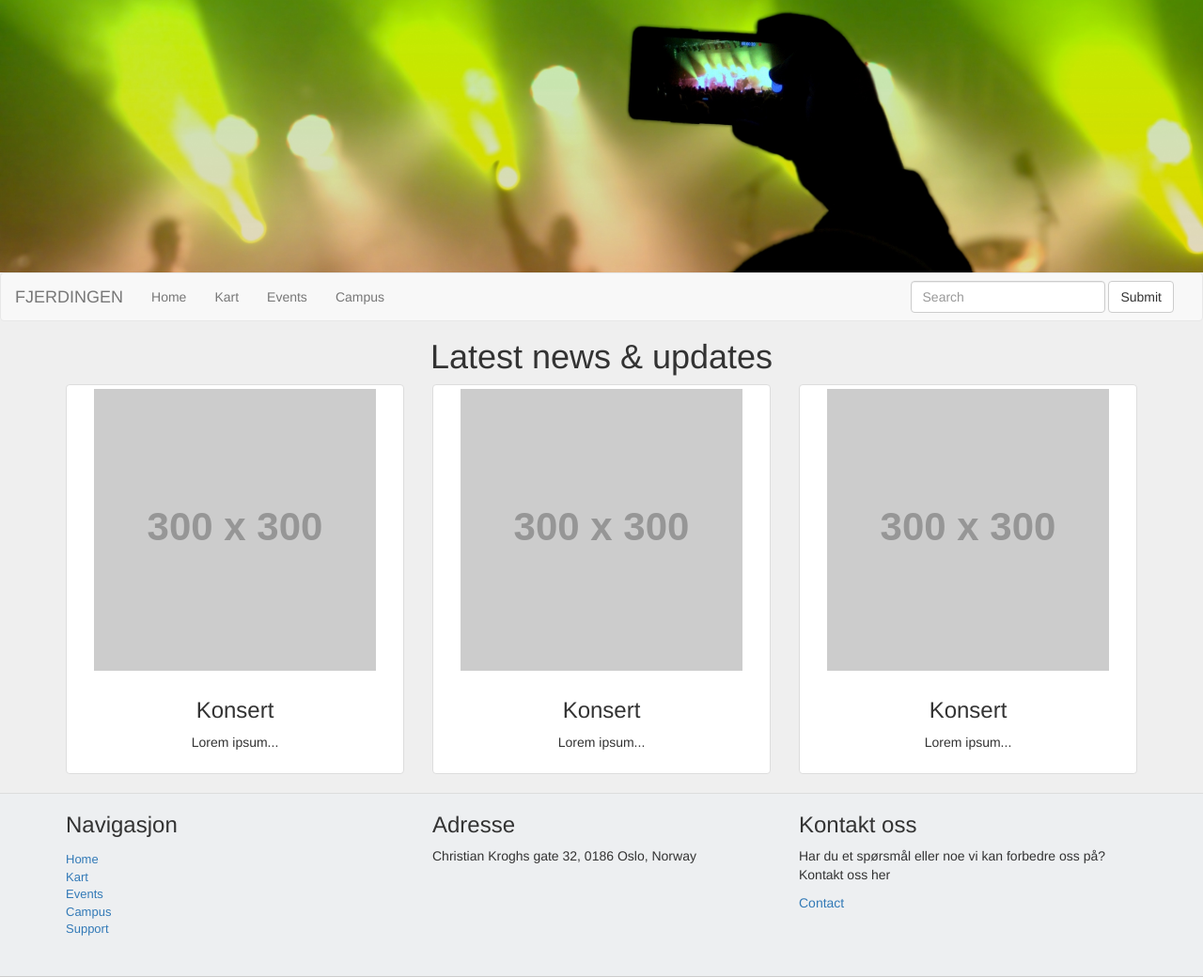
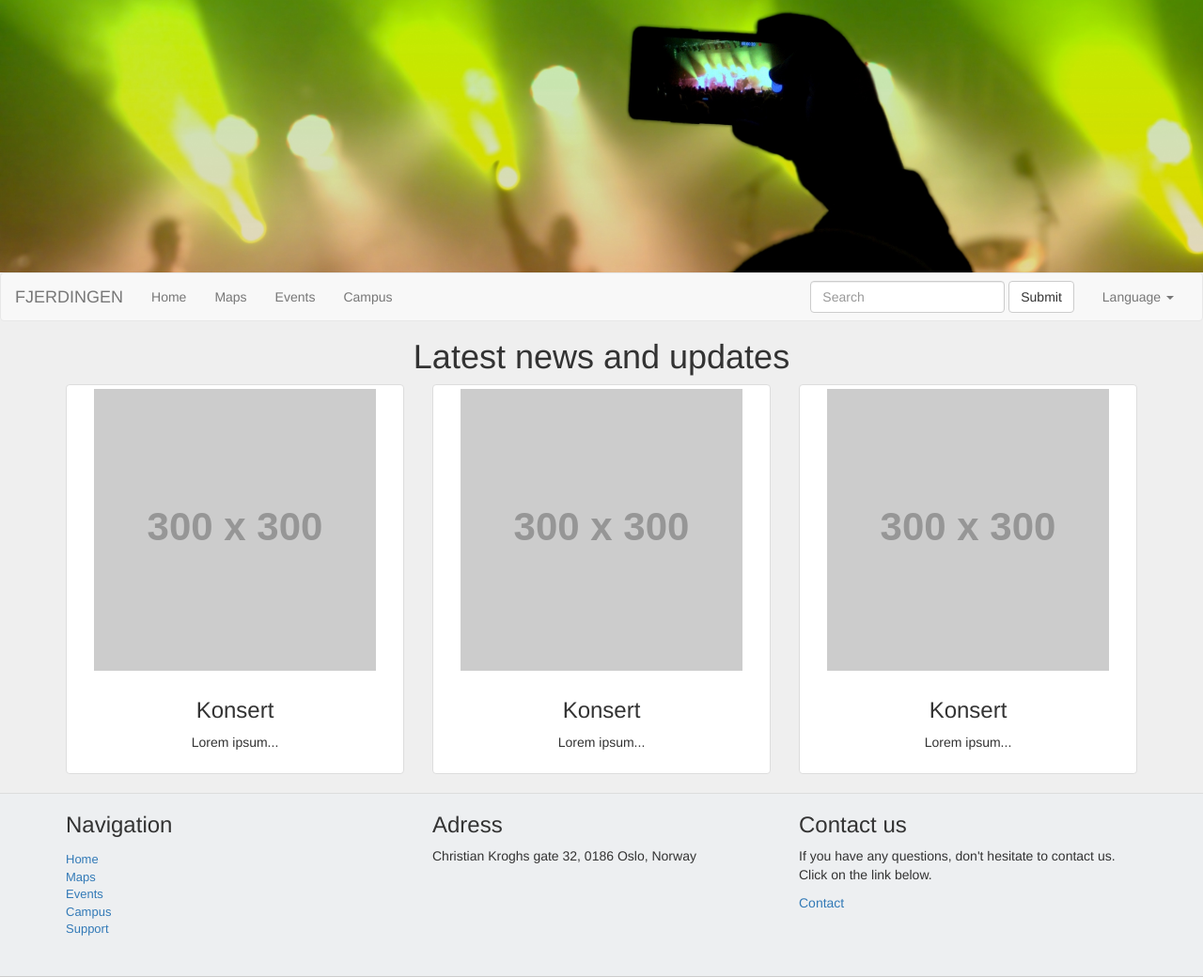
Before and after one commit to erasmusson/Gruppe34, a PHP site: page /index.php in a window 1280 px wide. Shown: the whole page at 94% size. Run offline with PHP 8.4, Linux system fonts and the light colour scheme; grey boxes labelled with a size stand in for pictures from a placeholder-image service; data that the repository does not hold is empty; some libraries are stand-ins or nearby versions.

Commit message:
language on footer and navbar

```diff
--- a/Template/footer.php
+++ b/Template/footer.php
@@ -2,24 +2,24 @@
     <div class="container">
         <div class="row">
             <div class="col-md-4">
-                <h3>Navigasjon</h3>
+                <h3><?php echo $lang['FOOTER_NAVIGATION']; ?></h3>
                 <ul>
-                    <li><a href="index.php">Home</a></li>
-                    <li><a href="kart.php">Kart</a></li>
-                    <li><a href="events.php">Events</a></li>
-                    <li><a href="campus-main.php">Campus</a></li>
-                    <li><a href="#">Support</a></li>
+                    <li><a href="index.php"><?php echo $lang['FOOTER_NAVIGATION_HOME']; ?></a></li>
+                    <li><a href="kart.php"><?php echo $lang['FOOTER_NAVIGATION_MAP']; ?></a></li>
+                    <li><a href="events.php"><?php echo $lang['FOOTER_NAVIGATION_EVENTS']; ?></a></li>
+                    <li><a href="campus-main.php"><?php echo $lang['FOOTER_NAVIGATION_CAMPUS']; ?></a></li>
+                    <li><a href="#"><?php echo $lang['FOOTER_NAVIGATION_SUPPORT']; ?></a></li>
                 </ul>
             </div>
             <div class="col-md-4">
-                <h3>Adresse</h3>
+                <h3><?php echo $lang['FOOTER_ADRESS']; ?></h3>
                 <p>Christian Kroghs gate 32, 0186 Oslo, Norway</p>
             </div>
 
             <div class="col-md-4">
-                <h3>Kontakt oss</h3>
-                <p>Har du et spørsmål eller noe vi kan forbedre oss på? Kontakt oss her</p>
-                <p><a href="#" title="Kontakt oss!">    Contact</a></p>
+                <h3><?php echo $lang['FOOTER_CONTACT_TITLE']; ?></h3>
+                <p><?php echo $lang['FOOTER_CONTACT_CONTENT']; ?></p>
+                <p><a href="#" title="Kontakt oss!"><?php echo $lang['FOOTER_CONTACT_LINK']; ?></a></p>
 
             </div>
         </div>
--- a/Template/index.php
+++ b/Template/index.php
@@ -14,7 +14,9 @@
         $events[] = $row;
     }
 
+    require 'common.php';
     ?>
+
 
 <!DOCTYPE html>
 <html lang="en">
@@ -22,7 +24,7 @@
     <meta charset="utf-8">
     <meta http-equiv="X-UA-Compatible" content="IE=edge">
     <meta name="viewport" content="width=device-width, initial-scale=1">
-    <title>Template</title>
+    <title><?php echo $lang['PAGE_TITLE']; ?></title>
 
     <!-- Bootstrap -->
     <link href="css/bootstrap.min.css" rel="stylesheet">
@@ -52,17 +54,28 @@
           </div>
           <div class="collapse navbar-collapse" id="myNavbar">
           <ul class="nav navbar-nav">
-              <li><a href="index.php">Home</a></li>
-              <li><a href="kart.php">Kart</a></li>
-              <li><a href="events.php">Events</a></li>
-              <li><a href="campus-main.php">Campus</a></li>
+              <li><a href="index.php"><?php echo $lang['MENU_HOME']; ?></a></li>
+              <li><a href="kart.php"><?php echo $lang['MENU_MAP']; ?></a></li>
+              <li><a href="events.php"><?php echo $lang['MENU_EVENTS']; ?></a></li>
+              <li><a href="campus-main.php"><?php echo $lang['MENU_CAMPUS']; ?></a></li>
+          </ul>
+
+          <ul class="nav navbar-nav navbar-right">
+              <li class="dropdown">
+                <a class="dropdown-toggle" data-toggle="dropdown" href="#"><?php echo $lang['MENU_LANGUAGE']; ?>
+                <span class="caret"></span></a>
+                <ul class="dropdown-menu">
+                    <li><a href="?lang=no">Norsk</a></li>
+                    <li><a href="?lang=en">English</a></li>
+                </ul>
+              </li>
           </ul>
 
           <form class="navbar-form navbar-right">
               <div class="form-group">
-                  <input type="text" class="form-control" placeholder="Search">
+                  <input type="text" class="form-control" placeholder="<?php echo $lang['MENU_SEARCH']; ?>">
               </div>
-              <button type="submit" class="btn btn-default">Submit</button>
+              <button type="submit" class="btn btn-default"><?php echo $lang['MENU_SUBMIT']; ?></button>
           </form>
         </div>
       </div>
@@ -70,7 +83,7 @@
     </div>
 
       <div class="container">
-          <h1>Latest news & updates</h1>
+          <h1><?php echo $lang['HOMEPAGE_FIRST_TITLE']; ?></h1>
           <div class="row">
               <div class="col-md-4">
                   <div class="thumbnail">
--- a/Template/languages/lang.en.php
+++ b/Template/languages/lang.en.php
@@ -11,8 +11,9 @@ $lang['PAGE_TITLE'] = 'Homepage name';
 // Menu
 $lang['MENU_HOME'] = 'Home';
 $lang['MENU_MAP'] = 'Maps';
-$lang['MENU_ EVENTS'] = 'Events';
+$lang['MENU_EVENTS'] = 'Events';
 $lang['MENU_CAMPUS'] = 'Campus';
+$lang['MENU_LANGUAGE'] = 'Language';
 $lang['MENU_SEARCH'] = 'Search';
 $lang['MENU_SUBMIT'] = 'Submit';
 
--- a/Template/languages/lang.no.php
+++ b/Template/languages/lang.no.php
@@ -11,8 +11,9 @@ $lang['PAGE_TITLE'] = 'Forside';
 // Menu
 $lang['MENU_HOME'] = 'Hjem';
 $lang['MENU_MAP'] = 'Kart';
-$lang['MENU_ EVENTS'] = 'Eventer';
+$lang['MENU_EVENTS'] = 'Eventer';
 $lang['MENU_CAMPUS'] = 'Campus';
+$lang['MENU_LANGUAGE'] = 'Språk';
 $lang['MENU_SEARCH'] = 'Søk her';
 $lang['MENU_SUBMIT'] = 'Søk';
 
```
Also changed, not shown: Template/navbar.php (+19 -6 lines).
